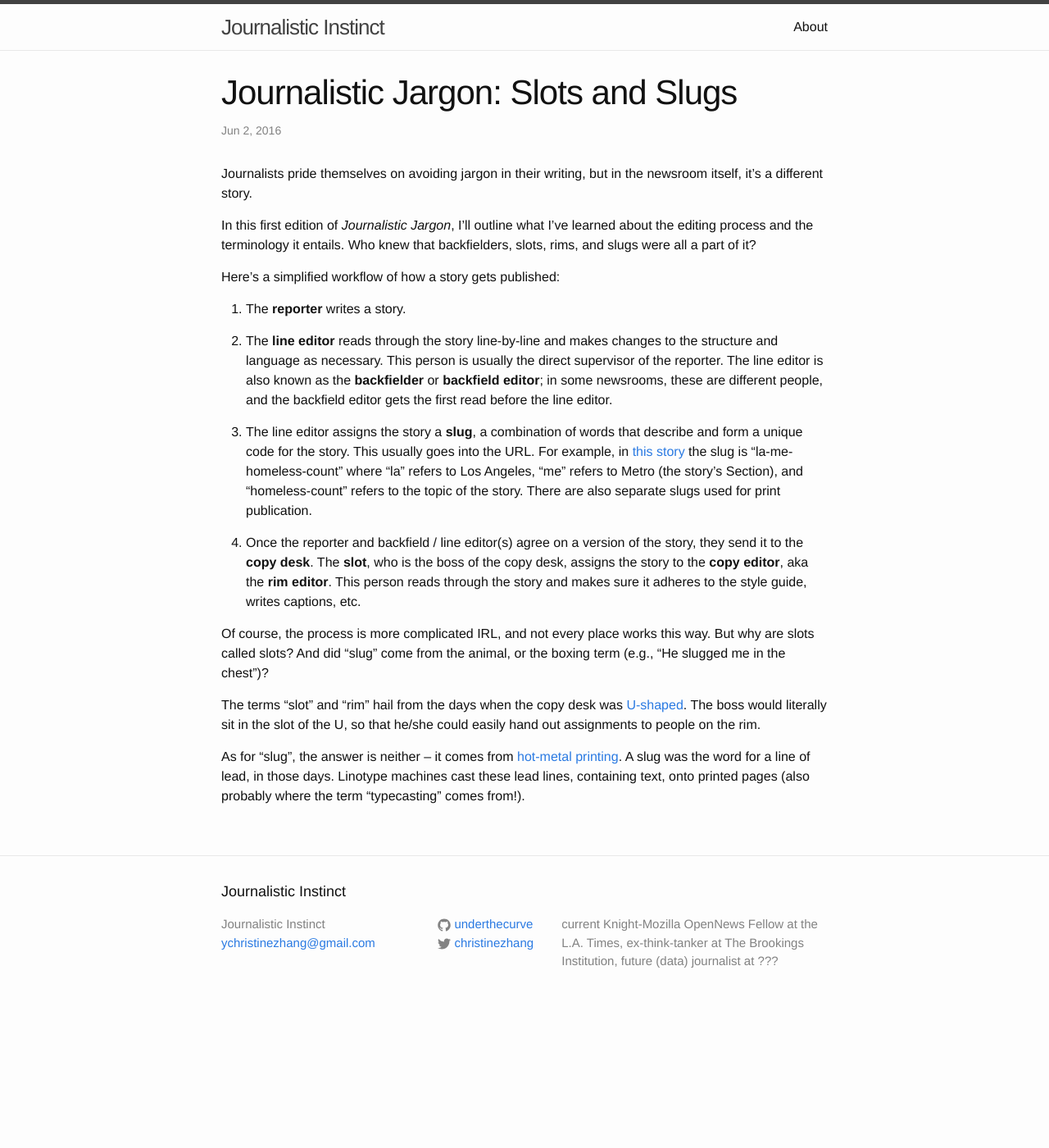
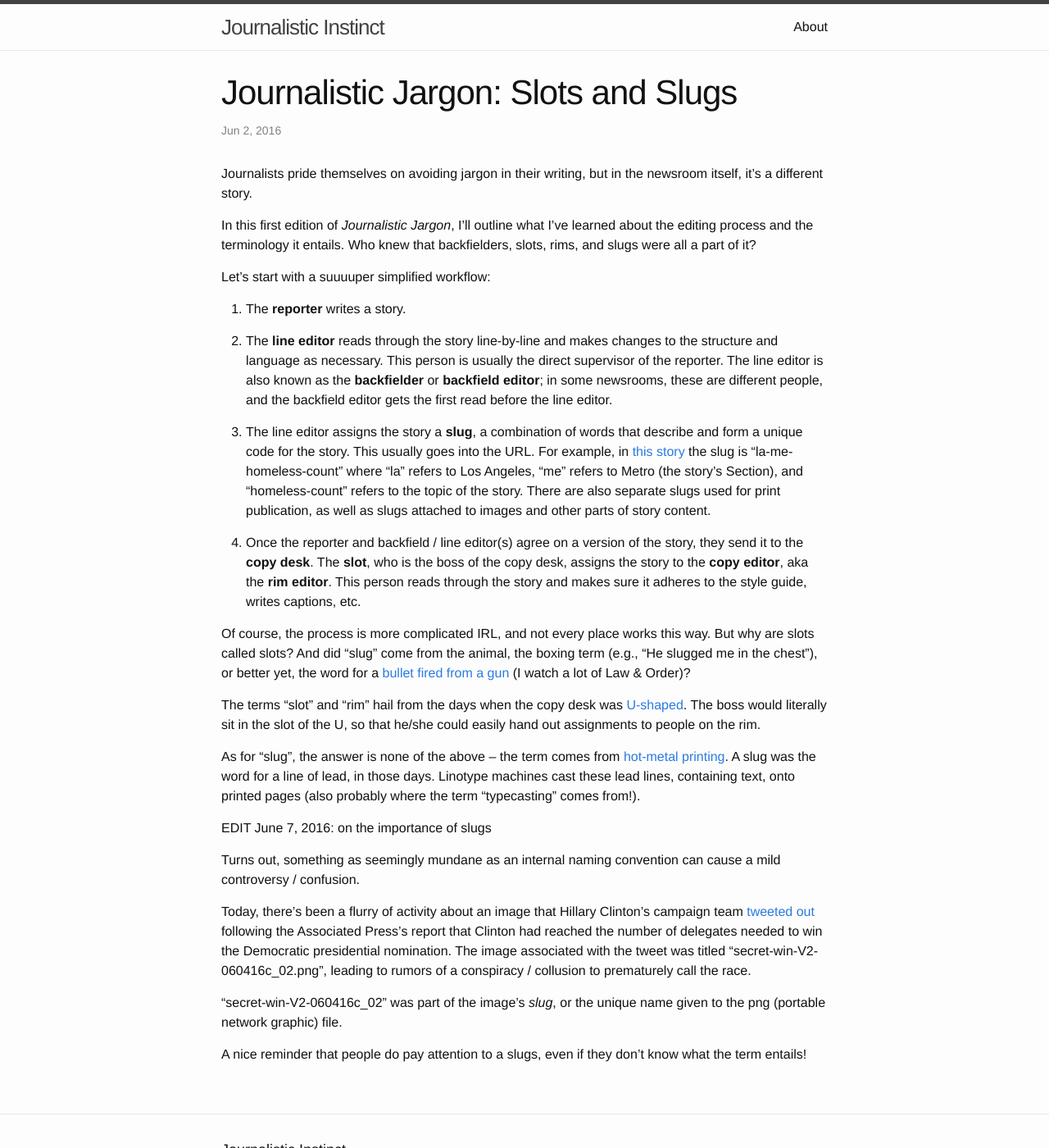
Before and after one commit to underthecurve/underthecurve.github.io, a Jekyll site: the page built from _posts/2016-06-02-slots-and-slugs.markdown, in a window 1280 px wide and 1400 px high. Shown: the whole window at 82% size. Built offline with Jekyll 4.4.1, drawn with Linux system fonts in a browser that asks for light colours.

Commit message:
updated post

```diff
--- a/_posts/2016-06-02-slots-and-slugs.markdown
+++ b/_posts/2016-06-02-slots-and-slugs.markdown
@@ -9,20 +9,30 @@ Journalists pride themselves on avoiding jargon in their writing, but in the new
 
 In this first edition of *Journalistic Jargon*, I'll outline what I've learned about the editing process and the terminology it entails. Who knew that backfielders, slots, rims, and slugs were all a part of it?
 
-Here's a simplified workflow of how a story gets published:
+Let's start with a suuuuper simplified workflow:
 
 
 1. The **reporter** writes a story.
 
 2. The **line editor** reads through the story line-by-line and makes changes to the structure and language as necessary. This person is usually the direct supervisor of the reporter. The line editor is also known as the **backfielder** or **backfield editor**; in some newsrooms, these are different people, and the backfield editor gets the first read before the line editor.
 
-3. The line editor assigns the story a **slug**, a combination of words that describe and form a unique code for the story. This usually goes into the URL. For example, in [this story](http://www.latimes.com/local/california/la-me-homeless-count-snap-story.html) the slug is "la-me-homeless-count" where "la" refers to Los Angeles, "me" refers to Metro (the story's Section), and "homeless-count" refers to the topic of the story. There are also separate slugs used for print publication.
+3. The line editor assigns the story a **slug**, a combination of words that describe and form a unique code for the story. This usually goes into the URL. For example, in [this story](http://www.latimes.com/local/california/la-me-homeless-count-snap-story.html) the slug is "la-me-homeless-count" where "la" refers to Los Angeles, "me" refers to Metro (the story's Section), and "homeless-count" refers to the topic of the story. There are also separate slugs used for print publication, as well as slugs attached to images and other parts of story content.
 
 4. Once the reporter and backfield / line editor(s) agree on a version of the story, they send it to the **copy desk**. The **slot**, who is the boss of the copy desk, assigns the story to the **copy editor**, aka the **rim editor**. This person reads through the story and makes sure it adheres to the style guide, writes captions, etc.
 
 
-Of course, the process is more complicated IRL, and not every place works this way. But why are slots called slots? And did "slug" come from the animal, or the boxing term (e.g., "He slugged me in the chest")?
+Of course, the process is more complicated IRL, and not every place works this way. But why are slots called slots? And did "slug" come from the animal, the boxing term (e.g., "He slugged me in the chest"), or better yet, the word for a [bullet fired from a gun](https://en.wikipedia.org/wiki/Slug_(projectile)) (I watch a lot of Law & Order)?
 
 The terms "slot" and "rim" hail from the days when the copy desk was [U-shaped](http://www.theslot.com/slotman.html). The boss would literally sit in the slot of the U, so that he/she could easily hand out assignments to people on the rim.
 
-As for "slug", the answer is neither -- it comes from [hot-metal printing](http://www.nytimes.com/times-insider/2014/11/24/whats-in-a-slug/). A slug was the word for a line of lead, in those days. Linotype machines cast these lead lines, containing text, onto printed pages (also probably where the term "typecasting" comes from!).
+As for "slug", the answer is none of the above -- the term comes from [hot-metal printing](http://www.nytimes.com/times-insider/2014/11/24/whats-in-a-slug/). A slug was the word for a line of lead, in those days. Linotype machines cast these lead lines, containing text, onto printed pages (also probably where the term "typecasting" comes from!).
+
+EDIT June 7, 2016: on the importance of slugs
+
+Turns out, something as seemingly mundane as an internal naming convention can cause a mild controversy / confusion.
+
+Today, there's been a flurry of activity about an image that Hillary Clinton's campaign team [tweeted out](http://www.snopes.com/2016/06/07/clinton-secret-win-controversy/) following the Associated Press's report that Clinton had reached the number of delegates needed to win the Democratic presidential nomination. The image associated with the tweet was titled "secret-win-V2-060416c_02.png", leading to rumors of a conspiracy / collusion to prematurely call the race.
+
+"secret-win-V2-060416c_02" was part of the image's *slug*, or the unique name given to the png (portable network graphic) file.
+
+A nice reminder that people do pay attention to a slugs, even if they don't know what the term entails!
```
